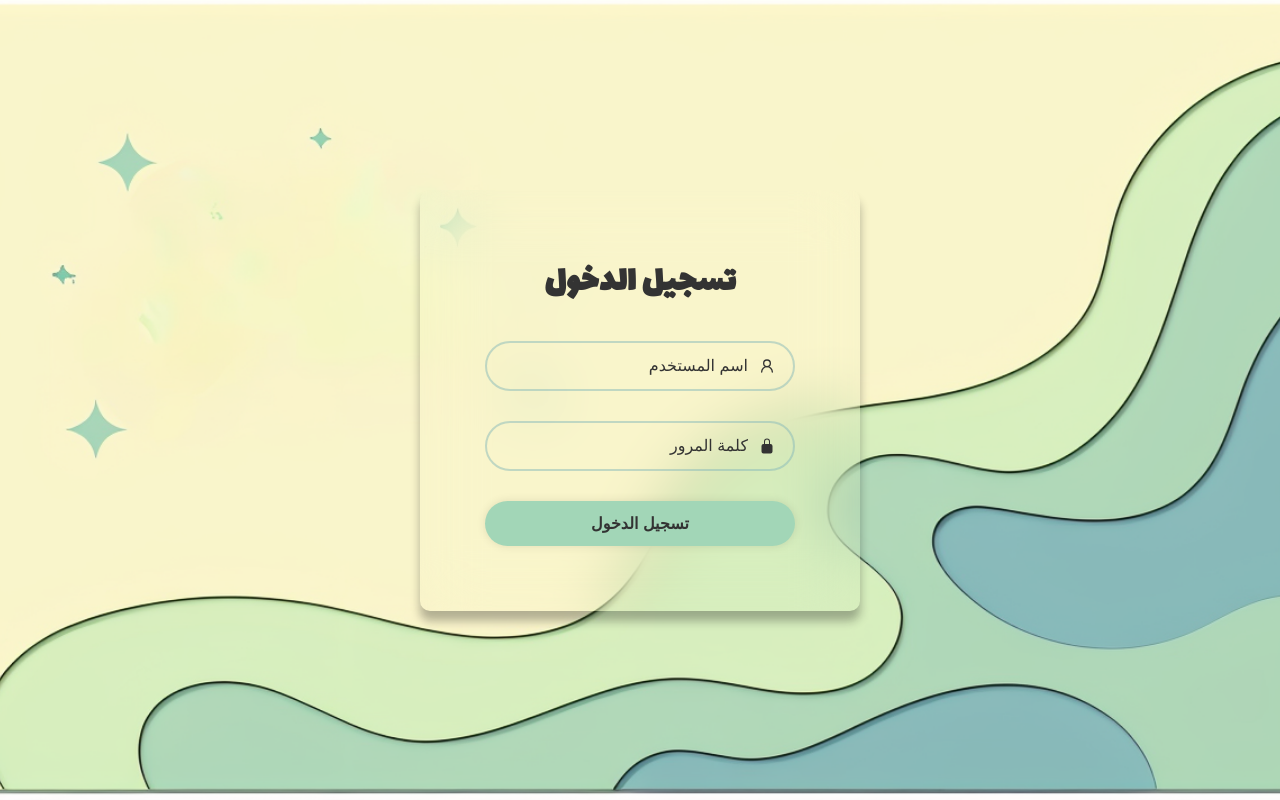
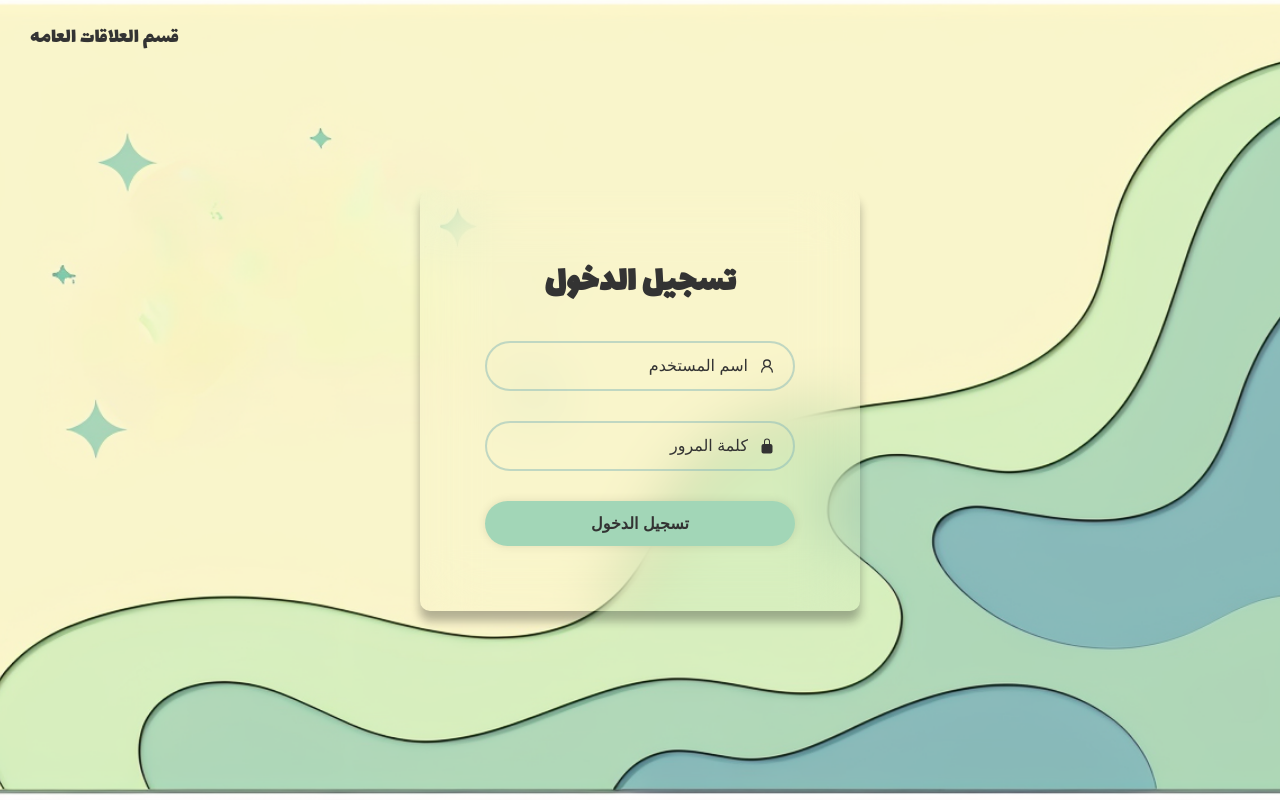
Before and after one commit to RooQaa/Inventory, a React (Create React App) app in the folder client/: page / in a window 1280 px wide. Built offline with nearby package versions, Linux system fonts and the light colour scheme.

Commit message:
header update

```diff
--- a/client/src/Components/LoginPage/LoginPage.css
+++ b/client/src/Components/LoginPage/LoginPage.css
@@ -5,7 +5,13 @@
   padding: 0;
   box-sizing: border-box;
 }
-
+.header {
+  position: absolute;
+  top: 20px;
+  left: 30px;
+  font-size: 22px;
+  color: #333;
+}
 body {
   font-family: "Lalezar", system-ui;
   display: flex;
--- a/client/src/Components/LoginPage/LoginPage.jsx
+++ b/client/src/Components/LoginPage/LoginPage.jsx
@@ -1,12 +1,15 @@
-import React from 'react'
-import './LoginPage.css'
+import React from 'react';
+import './LoginPage.css';
 import { LuUserRound } from "react-icons/lu";
 import { IoLockClosed } from "react-icons/io5";
+
 const LoginPage = () => {
   return (
-    <div className='wrapper'>
-      <div className="form-box login">
-        <form action="">
+    <div className='login-container'>
+      <div className="header">قسم العلاقات العامه</div> {/* Added header */}
+      <div className='wrapper'>
+        <div className="form-box login">
+          <form action="">
             <h1>تسجيل الدخول</h1>
             <div className="input-box">
               <input type="text" placeholder="اسم المستخدم" required/>
@@ -17,9 +20,11 @@ const LoginPage = () => {
               <IoLockClosed className='icon' />
             </div>
             <button type="submit">تسجيل الدخول</button>
-        </form>
+          </form>
+        </div>
       </div>
     </div>
-  )
+  );
 }
-export default LoginPage
+
+export default LoginPage;
```
